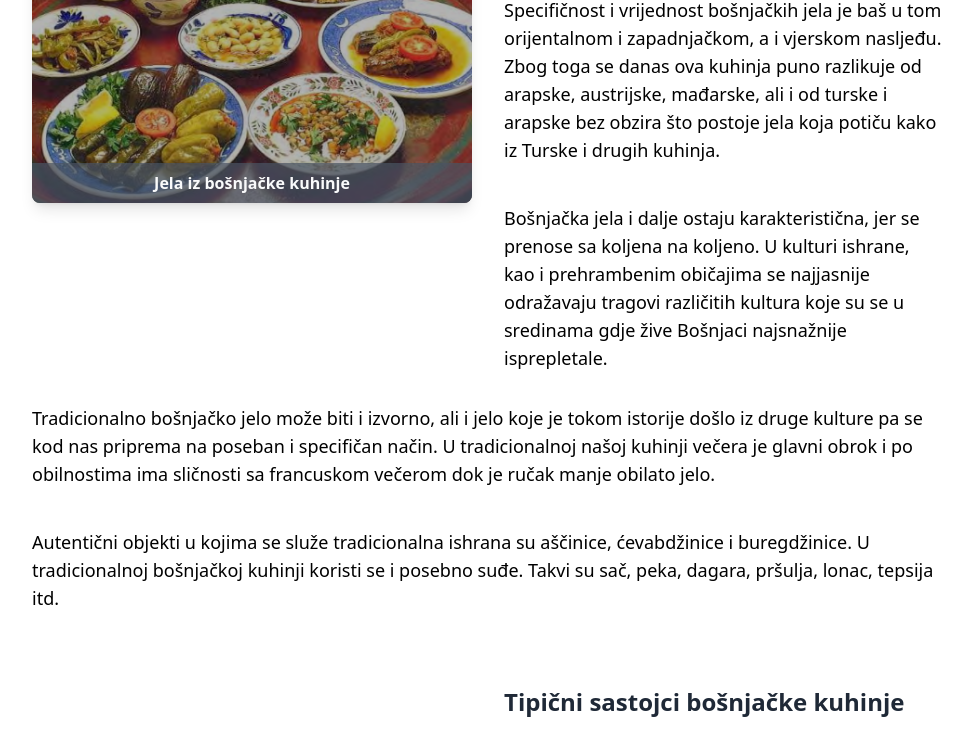
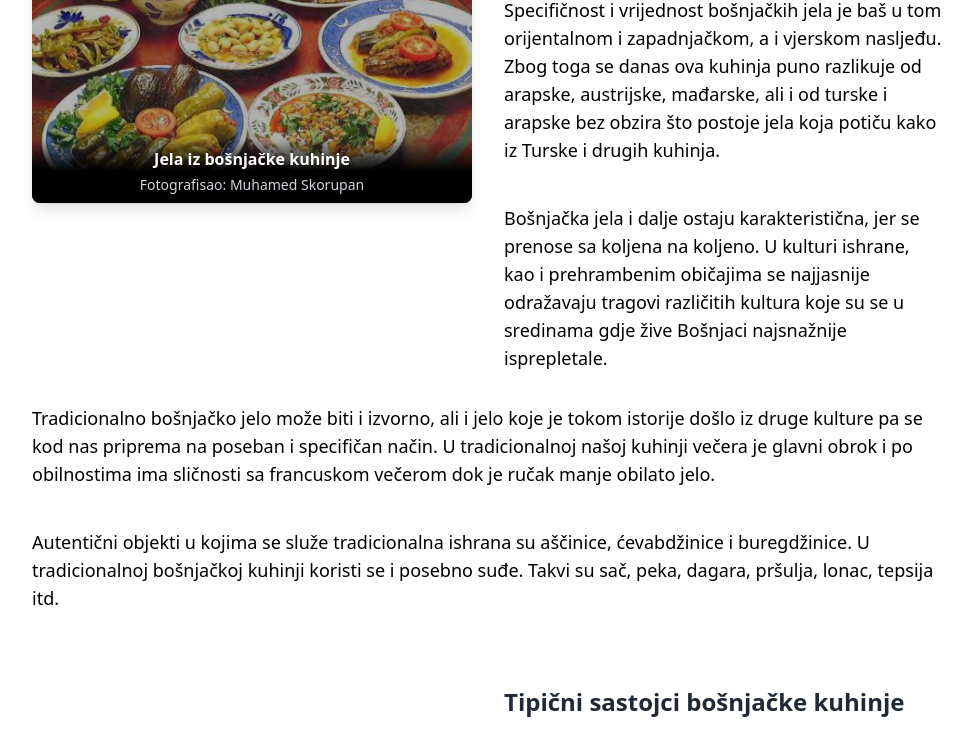
Before and after one commit to Suksii/traditional-meals, a React (Vite) app: page / in a window 1280 px wide. Shown: the part 1080-1811 px from the top of the page, without its empty margins (152-1123 px from the left). Built offline with nearby package versions, Linux system fonts and the light colour scheme; what tailwind-hamburgers would draw is missing.

Commit message:
Photographer added

```diff
--- a/src/components/Bakery.jsx
+++ b/src/components/Bakery.jsx
@@ -73,8 +73,11 @@ const Bakery = ({
                 className="w-full h-full object-cover rounded-lg shadow-lg"
               />
               <div className="absolute inset-0 bg-black opacity-30 hover:bg-opacity-0 rounded-lg duration-300"></div>
-              <div className="absolute bottom-0 py-2 bg-gray-600 bg-opacity-70 text-gray-50 font-semibold rounded-b-lg w-full text-center">
-                {image.desc}
+              <div className="absolute bottom-0 w-full bg-gradient-to-t from-black via-black to-transparent text-white p-2 text-center rounded-b-lg">
+                <p className="font-semibold">{image.desc}</p>
+                <p className="text-sm text-gray-300 mt-1">
+                  Fotografisao: {image.author}
+                </p>
               </div>
             </div>
           ))}
--- a/src/components/Meals.jsx
+++ b/src/components/Meals.jsx
@@ -17,8 +17,11 @@ const Meals = ({ title = "", descriptions = [], image, list = [] }) => {
             className="w-full h-auto rounded-lg shadow-lg"
           />
           <div className="absolute inset-0 bg-black opacity-30 hover:bg-opacity-0 rounded-lg duration-300"></div>
-          <div className="absolute bottom-0 py-2 bg-gray-600 bg-opacity-70 text-gray-50 font-semibold rounded-b-lg w-full text-center">
-            {image.desc}
+          <div className="absolute bottom-0 w-full bg-gradient-to-t from-black via-black to-transparent text-white p-2 text-center rounded-b-lg">
+            <p className="font-semibold">{image.desc}</p>
+            <p className="text-sm text-gray-300 mt-1">
+              Fotografisao: {image.author}
+            </p>
           </div>
         </motion.div>
 
--- a/src/constants/constants.jsx
+++ b/src/constants/constants.jsx
@@ -71,10 +71,10 @@ export const sections = [
           src: traditionalMeals,
           alt: "Jela iz bošnjačke kuhinje",
           desc: "Jela iz bošnjačke kuhinje",
+          author: "Muhamed Skorupan",
         }}
       />
     ),
-    bgColor: "#ccccc",
   },
   {
     id: "kebab-section",
@@ -112,6 +112,7 @@ export const sections = [
           src: Kebab,
           alt: "Ćevapi",
           desc: "Fotografisano u jednoj od novih podgoričkih ćevabdžinica",
+          author: "Muhamed Skorupan",
         }}
       />
     ),
@@ -188,6 +189,7 @@ export const sections = [
           src: Sofra,
           alt: "Bošnjačka sofra",
           desc: "Bošnjačka sofra",
+          author: "Muhamed Skorupan",
         }}
       />
     ),
@@ -215,6 +217,7 @@ export const sections = [
           src: Kahva,
           alt: "Bosanska kahva",
           desc: "Bosanska kahva, na slici fildžan (džezva) i šoljice",
+          author: "Muhamed Skorupan",
         }}
       />
     ),
@@ -241,31 +244,37 @@ export const sections = [
             image: domacaLepinja,
             alt: "Domaća lepinja",
             desc: "Domaća lepinja",
+            author: "Muhamed Skorupan",
           },
           {
             image: domaceKifle,
             alt: "Domaće kifle",
             desc: "Domaće kifle",
+            author: "Muhamed Skorupan",
           },
           {
             image: domaciHleb,
             alt: "Domaći hleb",
             desc: "Domaći hleb",
+            author: "Muhamed Skorupan",
           },
           {
             image: Simit,
             alt: "Simit",
             desc: "Simit",
+            author: "Muhamed Skorupan",
           },
           {
             image: lepinjaUrerni,
             alt: "Lepinja u rerni",
             desc: "Domaća lepinja u rerni",
+            author: "Muhamed Skorupan",
           },
           {
             image: lepinjaUrerni2,
             alt: "Lepinja u rerni ",
             desc: "Domaća lepinja u rerni",
+            author: "Muhamed Skorupan",
           },
         ]}
       />
@@ -283,7 +292,12 @@ export const sections = [
               "Čorbe u svakodnevnoj tradicionalnoj ishrani Bošnjaka, čorbe zauzimaju značajno mjesto. Za razliku od blagih supa, obično se prave jače začinjene, s više masnoće, guste i hranjive, najčešće sa mesom ili sa jačim dodacima, kao što su povrće, tjestenina, jaja i slično. Iako se obavezno jedu uz glavno jelo, prije ili poslije glavnog jela , čorbe egzistiraju i kao samostalna jela, koja se uzimaju za doručak. Tada se, po pravilu, stavljaju  nagusto, od komadića mesa, priređene na mnogobrojne načine: s telećim goveđim, jagnjećim ili kokošijim mesom izmiješanim s bamijom i povrćem, tjesteninom i rižom i obavezno začinjenim raznim mirođijama i uzavrelim mladim maslom.",
           },
         ]}
-        image={{ src: Soup, alt: "Begova čorba", desc: "Begova čorba" }}
+        image={{
+          src: Soup,
+          alt: "Begova čorba",
+          desc: "Begova čorba",
+          author: "Muhamed Skorupan",
+        }}
       />
     ),
   },
@@ -304,16 +318,19 @@ export const sections = [
             image: CheesePie,
             alt: "Pita sa sirom - sirnica",
             desc: "Pita sa sirom - sirnica",
+            author: "Muhamed Skorupan",
           },
           {
             image: CheesePie2,
             alt: "Pita sa sirom - sirnica",
             desc: "Pita sa sirom - sirnica",
+            author: "Muhamed Skorupan",
           },
           {
             image: GreensPie,
             alt: "Pita sa zeljem - zeljanuša",
             desc: "Pita sa zeljem - zeljanuša",
+            author: "Muhamed Skorupan",
           },
         ]}
       />
@@ -335,6 +352,7 @@ export const sections = [
           src: Jardum,
           alt: "Jardum",
           desc: "Jardum",
+          author: "Muhamed Skorupan",
         }}
       />
     ),
@@ -355,6 +373,7 @@ export const sections = [
           src: JardumPaprike,
           alt: "Paprike u Jardumu",
           desc: "Paprike u Jardumu",
+          author: "Muhamed Skorupan",
         }}
       />
     ),
@@ -411,6 +430,7 @@ export const sections = [
           src: Jufke,
           alt: "Jufke",
           desc: "Priprema Jufki",
+          author: "Muhamed Skorupan",
         }}
       />
     ),
@@ -436,6 +456,7 @@ export const sections = [
           src: Jufke1,
           alt: "Jufke sa suhim mesom",
           desc: "Jufke sa suhim mesom",
+          author: "Muhamed Skorupan",
         }}
       />
     ),
@@ -452,7 +473,12 @@ export const sections = [
               "U provrelu vodu staviti kukuruzno brašno i posoliti po želji, zatim kuhati na jačoj vatri da kljuća pola sata. Na kraju oklagijom dobro izmiješati tako da tijesto kačamaka postane ujednačeno i meko. Kačamak se servira u tepsiji i začinjava pripremljenom smješom od pomiješanog masla i kajmaka, a uz njega se služi gusto kisjelo mlijeko.",
           },
         ]}
-        image={{ src: Kacamak, alt: "Kačamak", desc: "Kačamak" }}
+        image={{
+          src: Kacamak,
+          alt: "Kačamak",
+          desc: "Kačamak",
+          author: "Muhamed Skorupan",
+        }}
       />
     ),
   },
@@ -477,6 +503,7 @@ export const sections = [
           src: Cevap,
           alt: "Ćevap na roštilju",
           desc: "Ćevap na roštilju",
+          author: "Muhamed Skorupan",
         }}
       />
     ),
@@ -498,7 +525,12 @@ export const sections = [
               "Važno je naglasiti da treba pratiti uopštena sadržajna  uputstva za pripremu jela ispod sača-peke te upute za čišćenje i održavanje sača. Jako je  važno odabrati sigurno mjesto za loženje vatre te zaštitu od vjetra kako bi se osigurala uspješna priprema hrane pod sačem. Nema dileme jela ispod sača su daleko ukusnija od svih jer se spremaju na gotovo prastari način.",
           },
         ]}
-        image={{ src: Sac, alt: "Priprema sača", desc: "Priprema sača" }}
+        image={{
+          src: Sac,
+          alt: "Priprema sača",
+          desc: "Priprema sača",
+          author: "Muhamed Skorupan",
+        }}
       />
     ),
   },
@@ -524,11 +556,13 @@ export const sections = [
             image: DomaciSir,
             alt: "Domaći sir",
             desc: "Domaći sir",
+            author: "Muhamed Skorupan",
           },
           {
             image: DomaciSir1,
             alt: "Domaći sir, krompir, sok I razna peciva",
             desc: "Domaći sir, krompir, sok I razna peciva",
+            author: "Muhamed Skorupan",
           },
         ]}
       />
@@ -597,21 +631,25 @@ export const sections = [
             image: Halva,
             alt: "Halva",
             desc: "Halva",
+            author: "Muhamed Skorupan",
           },
           {
             image: Hurmasice,
             alt: "Hurmašice",
             desc: "Hurmašice",
+            author: "Muhamed Skorupan",
           },
           {
             image: Baklave,
             alt: "Baklave",
             desc: "Razne vrste baklava",
+            author: "Muhamed Skorupan",
           },
           {
             image: Tolumbe,
             alt: "Tolumbe",
             desc: "Tolumbe",
+            author: "Muhamed Skorupan",
           },
         ]}
       />
```
